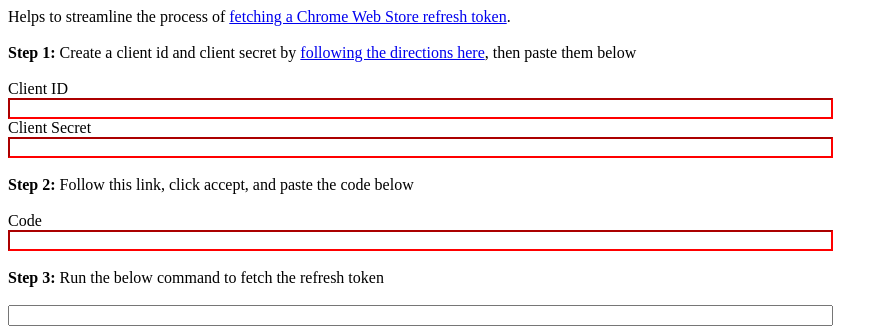
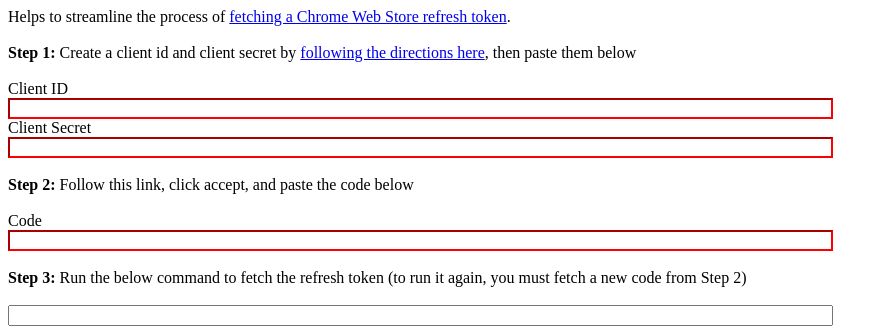
Before and after one commit to erikdesjardins/chrome-deploy-key, a plain HTML site: page index.html in a window 1280 px wide. Shown: the whole page, without its empty margins (0-888 px from the left). Drawn offline with nearby package versions, Linux system fonts and the light colour scheme.

Commit message:
note about multiple runs

```diff
--- a/index.html
+++ b/index.html
@@ -19,7 +19,7 @@
 <div>Code</div>
 <div><input id="code" type="text" size="100"></div>
 <br>
-<div><b>Step 3:</b> Run the below command to fetch the refresh token</div>
+<div><b>Step 3:</b> Run the below command to fetch the refresh token (to run it again, you must fetch a new code from Step 2)</div>
 <br>
 <div><input id="curl" type="text" size="100" readonly></div>
 </body>
```
